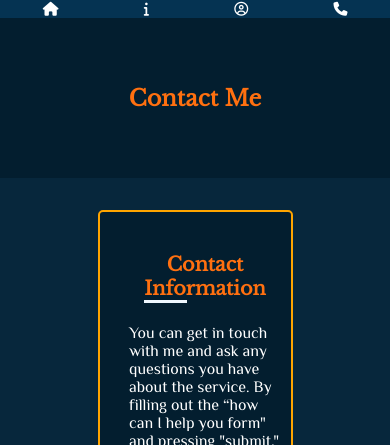
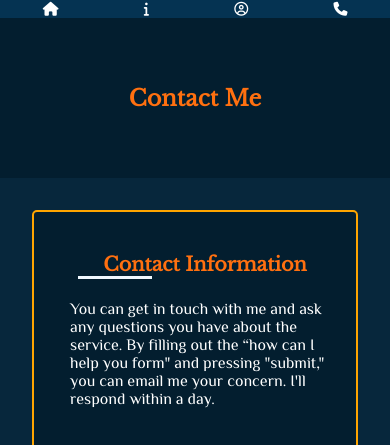
Before and after one commit to anirban-dec/TheAstroWay, a plain HTML site: page contact.html in a window 390 px wide. Shown: the top 445 px of the page. Drawn offline with nearby package versions, Linux system fonts and the light colour scheme.

Commit message:
Update contact.css

```diff
--- a/contact.css
+++ b/contact.css
@@ -215,6 +215,9 @@
     }
 }
 @media (max-width:600px){
+      .contact-heading{
+        width: auto;
+    }
     .contact-heading h2 {
         margin: 40px 0 0 20px;
 
```
